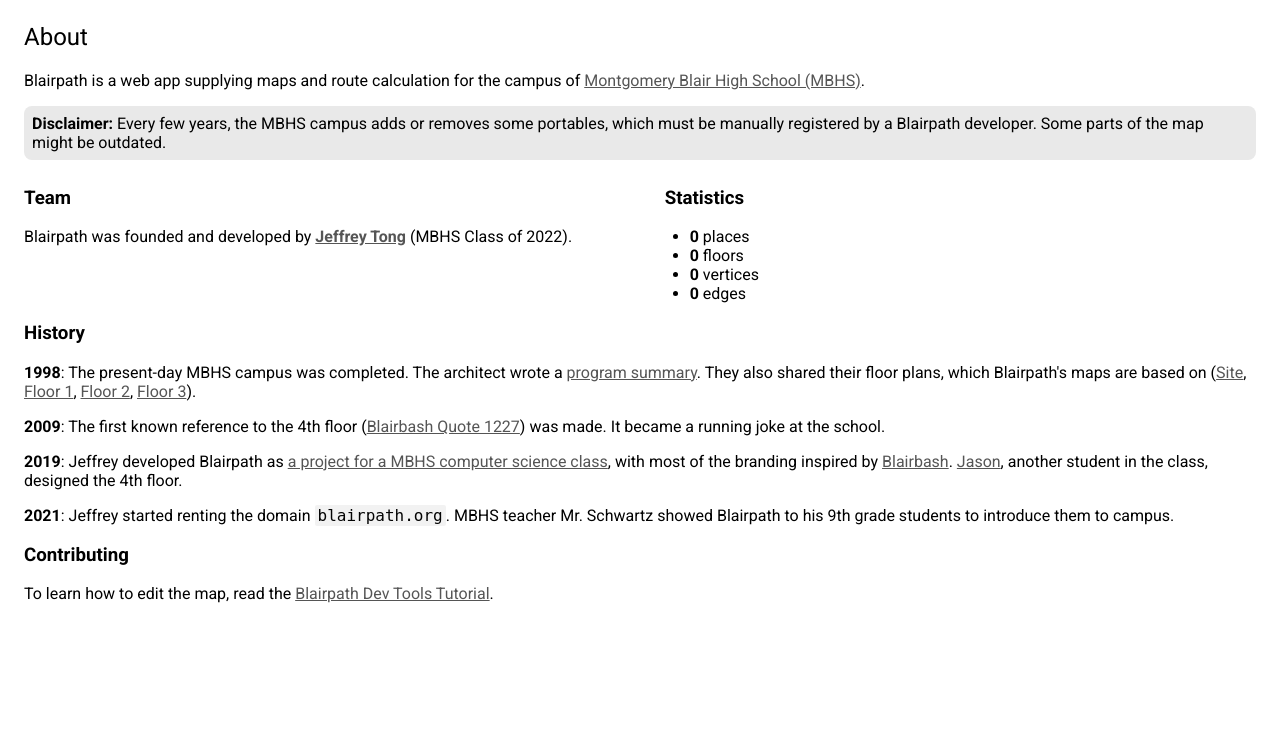
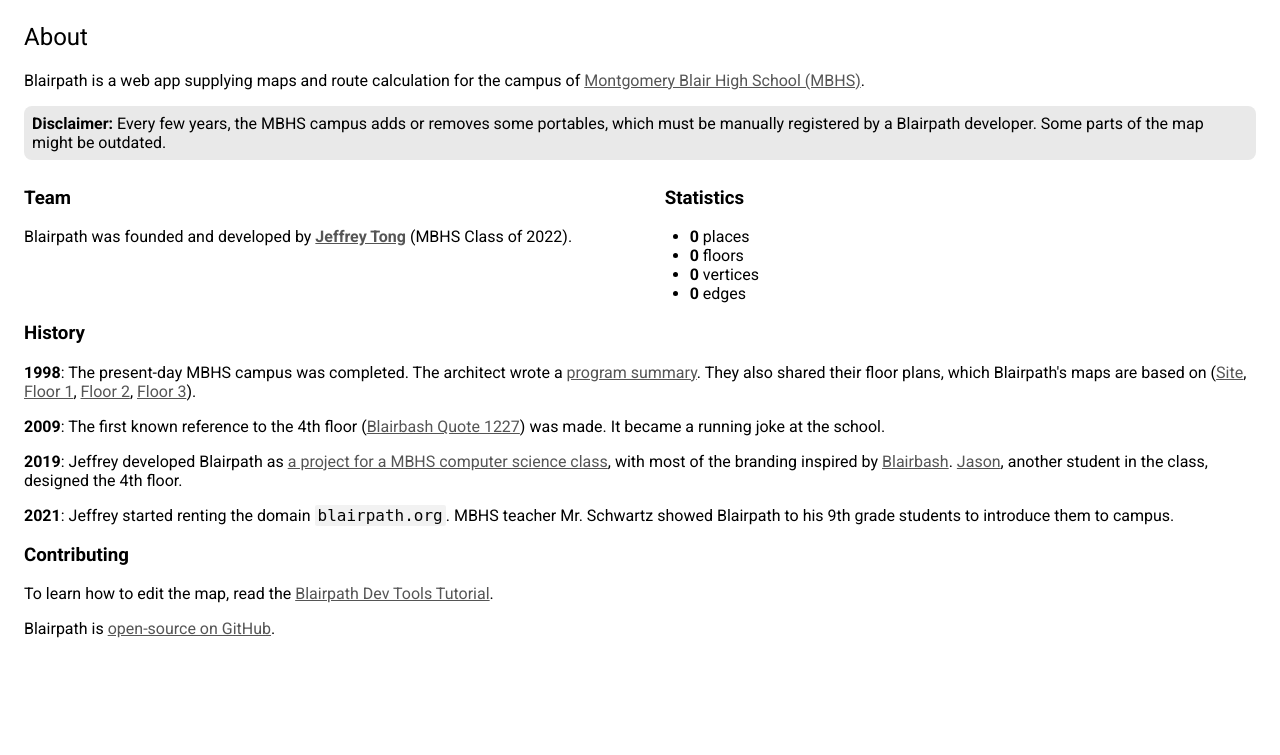
Before and after one commit to spiralsim/blairpath, a Node server app: template views/pages/about.ejs in a window 1280 px wide. Shown: the part 45-800 px from the top of the page. Run offline with Node 20, Linux system fonts and the light colour scheme; the template is opened without the code that fills it, so the values that code supplies are empty; some libraries are stand-ins or nearby versions.

Commit message:
Add Blairpath GitHub

```diff
--- a/views/pages/about.ejs
+++ b/views/pages/about.ejs
@@ -39,6 +39,7 @@
 
 				<h3>Contributing</h3>
 				<p>To learn how to edit the map, read the <a href="https://github.com/spiralsim/blairpath/wiki/Blairpath-Dev-Tools-Tutorial">Blairpath Dev Tools Tutorial</a>.</p>
+				<p>Blairpath is <a href="https://github.com/spiralsim/blairpath">open-source on GitHub</a>.</p>
 			</div>
 		</section>
 	</body>
```
